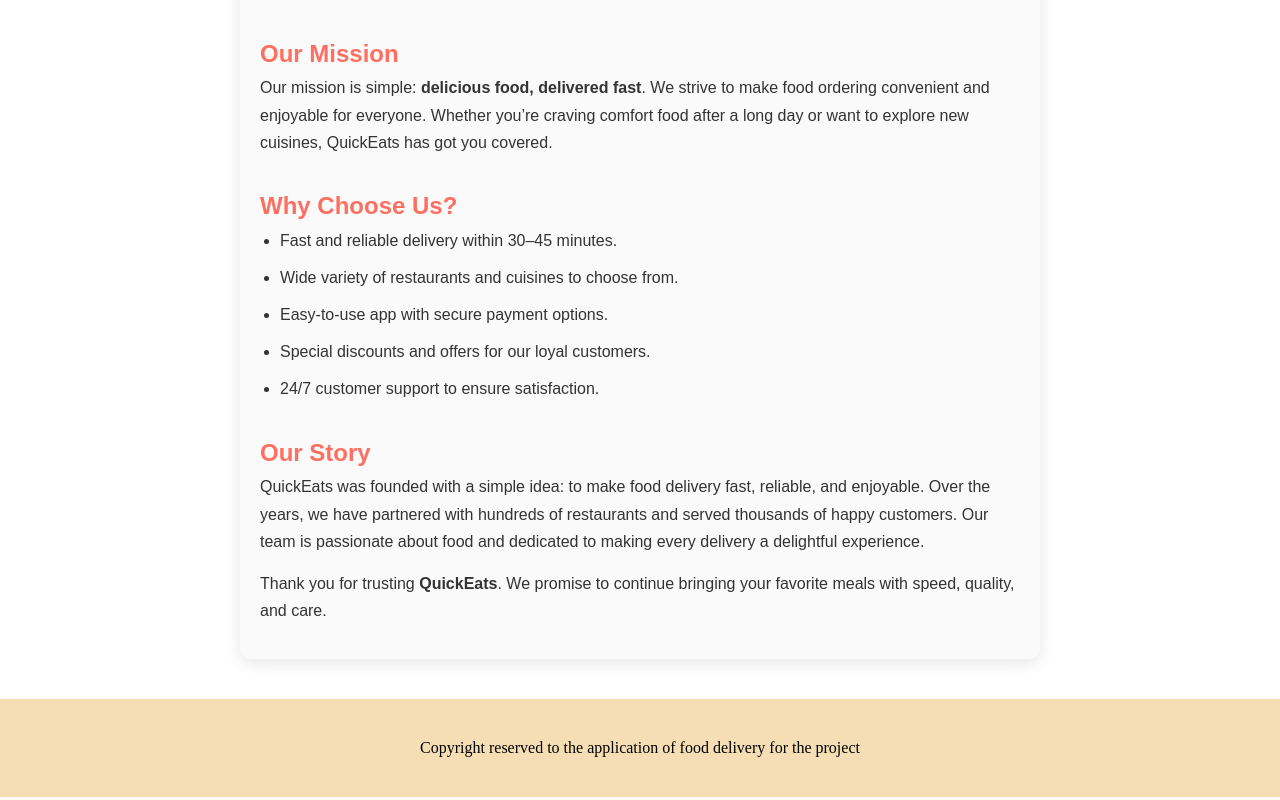
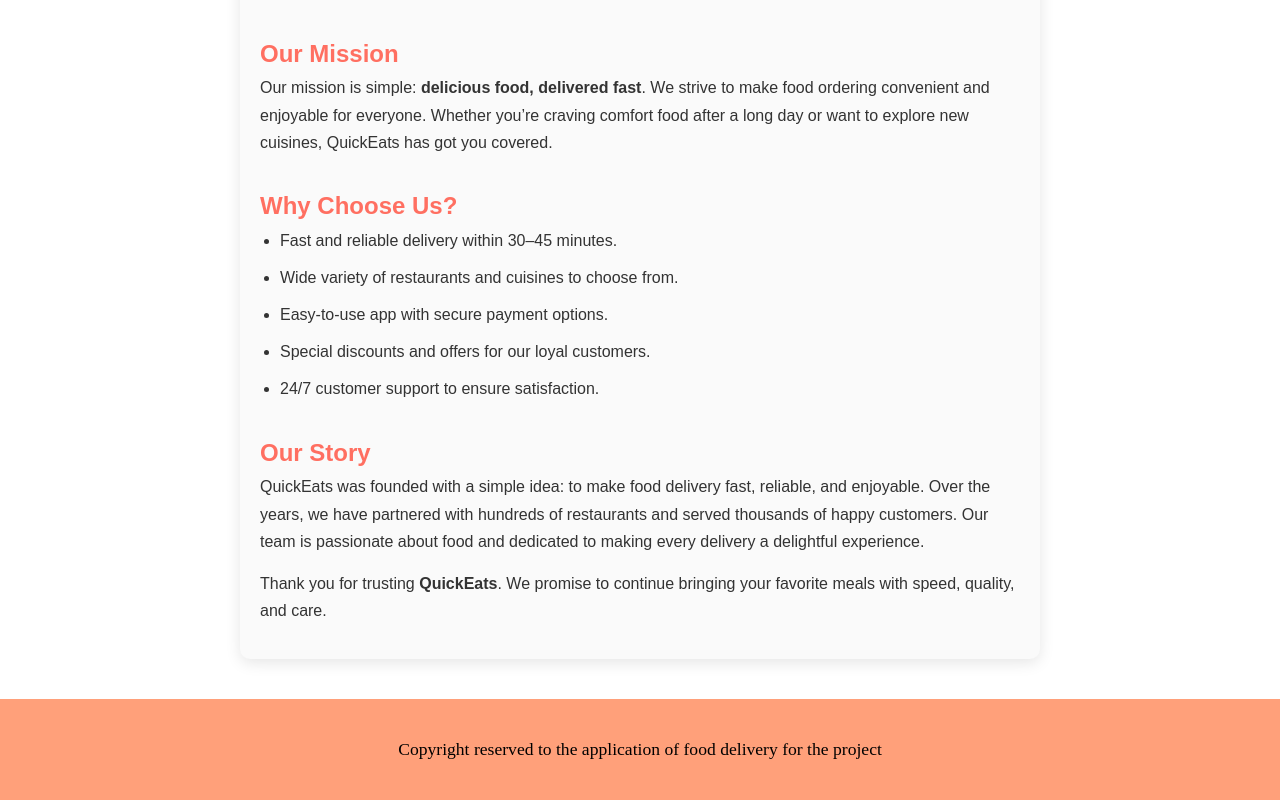
Before and after one commit to Manish-dev3490/Full-Stack-Web-Dev, a React (Vite) app in the folder FrontEnd/ReactJS/my-app/: page /About in a window 1280 px wide. Shown: the part 389-1189 px from the top of the page. Built offline with nearby package versions, Linux system fonts and the light colour scheme.

Commit message:
restyled my footer

```diff
--- a/FrontEnd/ReactJS/my-app/src/Components/Detail.jsx
+++ b/FrontEnd/ReactJS/my-app/src/Components/Detail.jsx
@@ -2,10 +2,17 @@
 import { useLocation } from 'react-router'; // make sure this is from 'react-router-dom'
 import Header from './Header';
 import { imgURL } from '../utils/constData';
+import { useEffect } from 'react';
+import Footer from "./Footer";
 
 function Detail() {
   const { state } = useLocation();
   const resData = state;
+
+
+  useEffect(()=>{
+
+  },[])
 
 
   if (!resData) {
@@ -39,6 +46,7 @@
           <p><strong>Open Now:</strong> {resData.isOpen ? "Yes ✅" : "No ❌"}</p>
         </div>
       </div>
+      <Footer></Footer>
     </>
   );
 }
--- a/FrontEnd/ReactJS/my-app/src/stylesheets/style.css
+++ b/FrontEnd/ReactJS/my-app/src/stylesheets/style.css
@@ -220,9 +220,10 @@
 
 /* styling of the footer component */
 .footer {
-    background-color: wheat;
+    background-color: lightsalmon;
     text-align: center;
     padding-block: 40px;
+    font-size: 1.1rem;
 }
 /* styling for about page */
 /* About.css */
@@ -354,6 +355,7 @@
   gap: 40px;
   max-width: 1200px;
   margin: 0 auto;
+  height: 100vh;
 }
 
 .detail-left {
```
